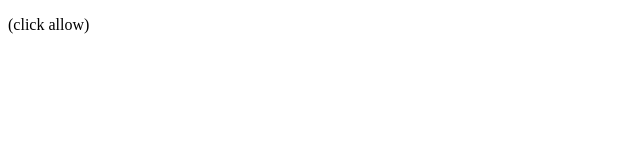
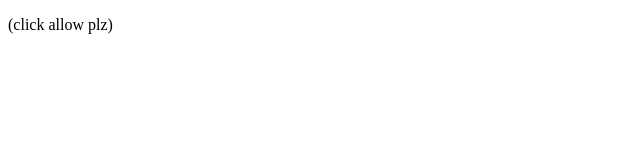
Before and after one commit to yeeteeyt/Notifcentral, a plain HTML site: page index.html in a window 1280 px wide. Shown: the full height of the page, 0-640 px from the left. Drawn offline with Linux system fonts and the light colour scheme.

Commit message:
Update index.html

```diff
--- a/index.html
+++ b/index.html
@@ -1,2 +1,2 @@
 <!DOCTYPE html>
-<p>(click allow)</p>
+<p>(click allow plz)</p>
```
